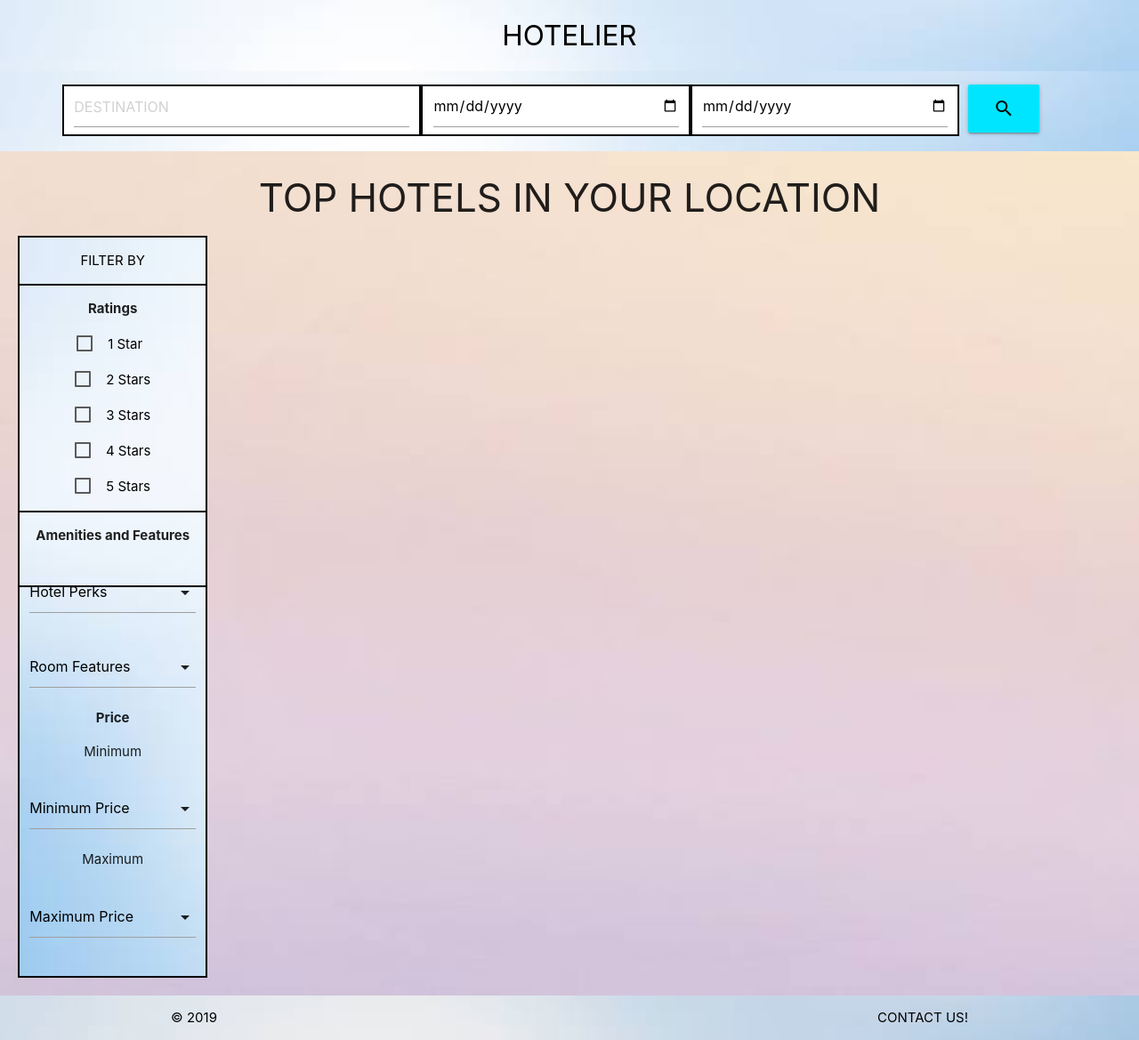
After one commit to sammybarman/AP2, a Flask app: page /info in a window 1280 px wide. The commit adds this page. Shown: the whole page at 89% size. Run offline with Flask 2, Linux system fonts and the light colour scheme.

Commit message:
Hotel List Page made

```diff
--- a/server.py
+++ b/server.py
@@ -10,5 +10,9 @@ def renderPage():
 def contactPage():
     return render_template("contact.html")
 
+@app.route("/info")
+def infoPage():
+    return render_template("info.html")
+
 if __name__ == "__main__":
     app.run(debug=True, host="0.0.0.0", port=8000)
--- a/static/css/style.css
+++ b/static/css/style.css
@@ -55,6 +55,29 @@
     background-size: cover;
   }
 
+  .infobooking{
+    height: 90px !important;
+    background-image: url("/static/img/nav.jpeg");
+    background-repeat: no-repeat;
+    background-size: cover;
+  }
+
+  .infosection{
+    min-height: 100vh !important;
+    background-image: url("/static/img/info.jpeg");
+    background-repeat: no-repeat;
+    background-size: cover;
+  }
+
+  .hotellist{
+    height: 300px !important;
+  }
+
+  .hotellist img{
+    max-height: 300px;
+    max-width: 300px;
+  }
+
   .popular{
     min-height: 500px !important;
     background-image: url("/static/img/background1.png");
@@ -96,3 +119,13 @@
      background-repeat: no-repeat;
      background-size: cover;
    }
+
+   hr{
+     border: 1px solid black;
+   }
+
+   .infofilter{
+     background-image: url("/static/img/nav.jpeg");
+     background-repeat: no-repeat;
+     background-size: cover;
+   }
--- a/static/js/init.js
+++ b/static/js/init.js
@@ -1,4 +1,5 @@
 $(document).ready(function(){
+  $('select').formSelect();
   $('.datepicker').datepicker({
     selectMonths: true,
     minDate: new Date(2019,11,01)
--- a/templates/index.html
+++ b/templates/index.html
@@ -14,7 +14,7 @@
 
   <nav>
     <div class="nav-wrapper">
-      <a href="#" class="brand-logo center black-text darken-4">HOTELIER.COM</a>
+      <a href="#" class="brand-logo center black-text darken-4">HOTELIER</a>
     </div>
   </nav>
 
--- /dev/null
+++ b/templates/info.html
@@ -0,0 +1,164 @@
+<!DOCTYPE html>
+<html lang="en">
+<head>
+  <meta http-equiv="Content-Type" content="text/html; charset=UTF-8"/>
+  <meta name="viewport" content="width=device-width, initial-scale=1"/>
+  <title>AP2</title>
+
+  <!-- CSS  -->
+  <link href="https://fonts.googleapis.com/icon?family=Material+Icons" rel="stylesheet">
+  <link rel="stylesheet" href="{{url_for('static', filename='css/materialize.min.css')}}" media="screen,projection">
+  <link rel="stylesheet" href="{{url_for('static', filename='css/style.css')}}" media="screen,projection">
+</head>
+<body>
+
+  <nav>
+    <div class="nav-wrapper">
+      <a href="#" class="brand-logo center black-text darken-4">HOTELIER</a>
+    </div>
+  </nav>
+
+  <div style="margin-top:80px" class="infobooking">
+    <div class="row" style="margin-left:70px">
+      <div class="input-field col s4 m4 l4" style="background:white;min-height:50px;border:2px solid black">
+        <input placeholder="DESTINATION" type="text" id="autocomplete" class="autocomplete">
+      </div>
+      <div class="input-field col s3 m3 l3 " style="background:white;min-height:50px;border:2px solid black">
+        <input id="start" type="date" class="datepicker" placeholder="FROM">
+      </div>
+      <div class="input-field col s3 m3 l3 " style="background:white;min-height:50px;border:2px solid black">
+        <input id="end" type="date" class="datepicker" placeholder="TO">
+      </div>
+      <div class="col s1 m1 l1 " style="margin-top:15px;padding:0px;margin-left: 10px">
+        <div class="valign-wrapper center-align">
+          <button class="btn btn-large forjq center cyan accent-3 black-text waves-effect"><i class="material-icons center">search</i></button>
+        </div>
+      </div>
+    </div>
+  </div>
+
+  <section class="infosection">
+    <h3 class="center">TOP HOTELS IN YOUR LOCATION</h3>
+    <div class="row">
+      <div class="col s2 m2 l2 white infofilter" style="min-height:100vh; margin-left: 20px;border: 2px solid black;">
+        <div class="row center" style="margin-top:0px">
+          <p class="black-text">FILTER BY</p>
+          <hr>
+          <div>
+            <p class="center"><b>Ratings</b></p>
+            <form action="#">
+              <p style="margin-left:-7px">
+                <label>
+                  <input type="checkbox" />
+                  <span class="black-text">1 Star</span>
+                </label>
+              </p>
+              <p>
+                <label>
+                  <input type="checkbox" />
+                  <span class="black-text">2 Stars</span>
+                </label>
+              </p>
+              <p>
+                <label>
+                  <input type="checkbox" />
+                  <span class="black-text">3 Stars</span>
+                </label>
+              </p>
+              <p>
+                <label>
+                  <input type="checkbox" />
+                  <span class="black-text">4 Stars</span>
+                </label>
+              </p>
+              <p>
+                <label>
+                  <input type="checkbox" />
+                  <span class="black-text">5 Stars</span>
+                </label>
+              </p>
+            </form>
+          </div>
+          <hr>
+          <div>
+            <p class="center"><b>Amenities and Features</b></p>
+            <div class="input-field col s12">
+              <select multiple>
+                <option value="" disabled selected>Hotel Perks</option>
+                <option value="1">Free Wi-Fi</option>
+                <option value="2">Free Parking</option>
+                <option value="3">Car Park</option>
+              </select>
+            </div>
+            <div class="input-field col s12">
+              <select multiple>
+                <option value="" disabled selected>Room Features</option>
+                <option value="1">Air-Conditioned Rooms</option>
+                <option value="2">Fireplace</option>
+                <option value="3">Housekeeping</option>
+              </select>
+            </div>
+            <br>
+          </div>
+          <hr>
+          <div>
+            <p class="center"><b>Price</b></p>
+            <p>Minimum</p>
+            <div class="input-field col s12">
+              <select multiple>
+                <option value="" disabled selected>Minimum Price</option>
+                <option value="1">Rs. 0</option>
+                <option value="2">Rs. 1000</option>
+                <option value="3">Rs. 5000</option>
+                <option value="4">Rs. 10000</option>
+                <option value="5">Rs. 15000</option>
+                <option value="6">Rs. 20000</option>
+                <option value="7">Rs. 25000</option>
+                <option value="8">Rs. 30000</option>
+              </select>
+            </div>
+            <p>Maximum</p>
+            <div class="input-field col s12">
+              <select multiple>
+                <option value="" disabled selected>Maximum Price</option>
+                <option value="1">Rs. 1000</option>
+                <option value="2">Rs. 2000</option>
+                <option value="3">Rs. 5000</option>
+                <option value="4">Rs. 10000</option>
+                <option value="5">Rs. 15000</option>
+                <option value="6">Rs. 20000</option>
+                <option value="7">Rs. 25000</option>
+                <option value="8">Rs. 30000</option>
+                <option value="9">Rs. 35000</option>
+                <option value="10">Rs. 40000</option>
+                <option value="11">Rs. 45000</option>
+                <option value="12">Rs. >50000</option>
+              </select>
+            </div>
+          </div>
+        </div>
+      </div>
+    </div>
+  </section>
+
+  <footer style="padding-top: 0" class="page-footer">
+    <div class="footer-copyright">
+      <div class="container black-text text-darken-4 footlink">
+        © 2019
+        <a class="black-text text-darken-4 right footlink" href="/contact">CONTACT US!</a>
+      </div>
+    </div>
+  </footer>
+
+
+  <!--  Scripts-->
+  <script
+    src="https://code.jquery.com/jquery-3.4.1.js"
+    integrity="sha256-WpOohJOqMqqyKL9FccASB9O0KwACQJpFTUBLTYOVvVU="
+    crossorigin="anonymous">
+  </script>
+  <script src="static/js/materialize.js"></script>
+  <script src="static/js/init.js"></script>
+
+</body>
+</html>
```
Also changed, not shown: static/img/info.jpeg (added), 1 other file.
